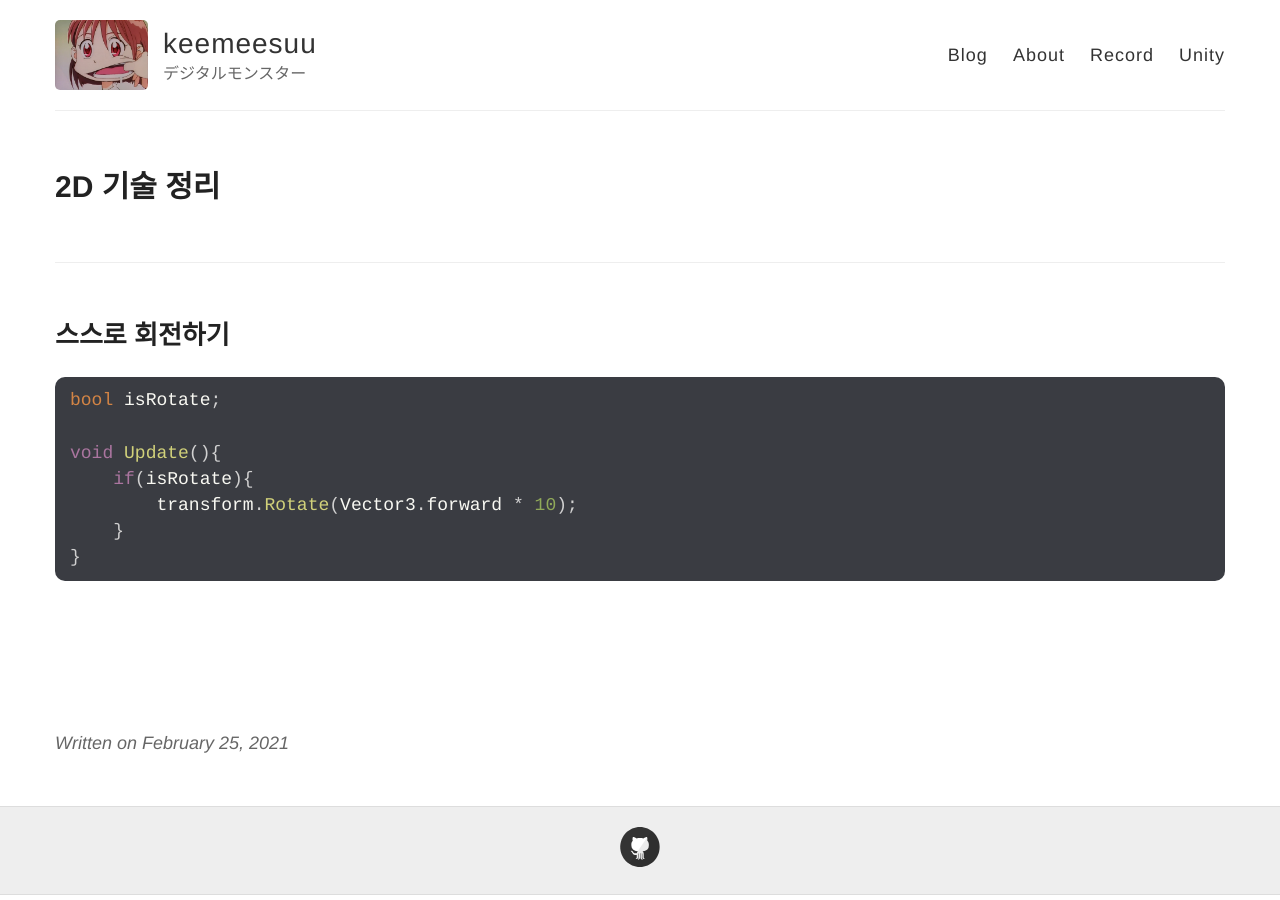
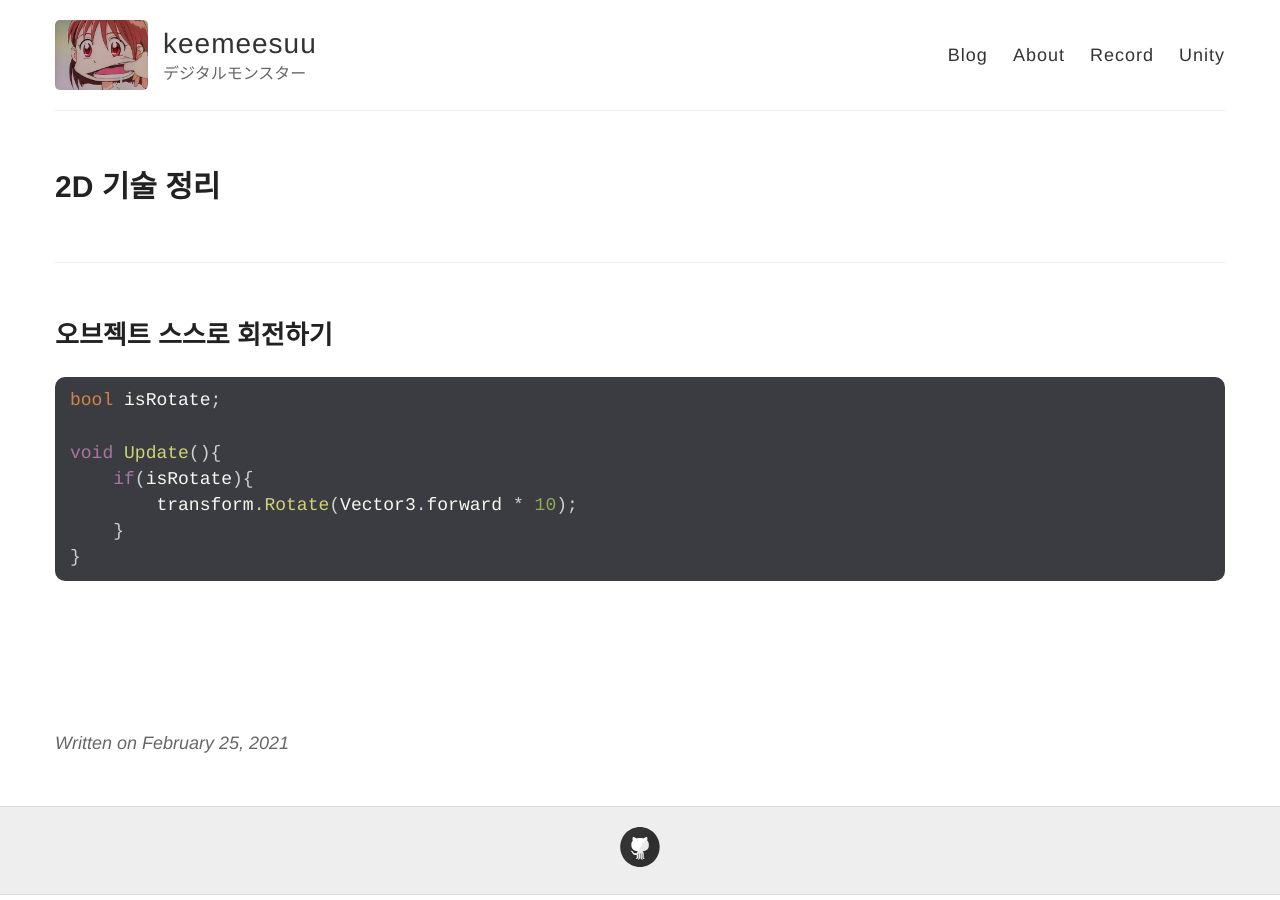
Before and after one commit to keemeesuu/keemeesuu.github.io, a Jekyll site: the page built from _posts/dev/Unity/2021-02-25-2D 기술 정리.md, in a window 1280 px wide. Built offline with Jekyll 4.4.1, drawn with Linux system fonts in a browser that asks for light colours.

Commit message:
Update 2021-02-25-2D 기술 정리.md

````diff
--- a/_posts/dev/Unity/2021-02-25-2D 기술 정리.md
+++ b/_posts/dev/Unity/2021-02-25-2D 기술 정리.md
@@ -9,7 +9,7 @@ categories: [ Unity ]
 tags: [ unity, Folder ]
 ---
 
-## 스스로 회전하기
+## 오브젝트 스스로 회전하기
 
 ```c#
 bool isRotate;
````
